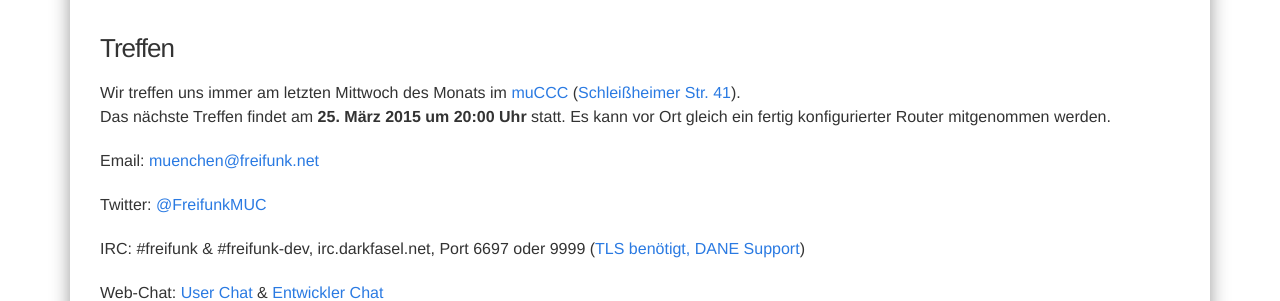
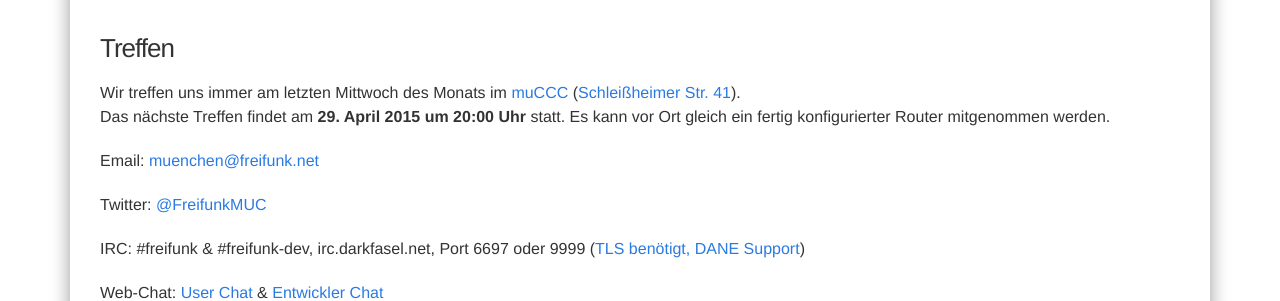
Before and after one commit to freifunkMUC/freifunkmuc.github.io, a Jekyll site: the page built from kontakt.md, in a window 1280 px wide. Shown: the part 244-545 px from the top of the page. Built offline with Jekyll 4.4.1, drawn with Linux system fonts in a browser that asks for light colours; nearby versions of some CDN libraries; a style sheet for code colours, icons or effects is not loaded.

Commit message:
Updated to April

```diff
--- a/_includes/treffen.md
+++ b/_includes/treffen.md
@@ -1,5 +1,5 @@
 ### Treffen
 
 Wir treffen uns immer am letzten Mittwoch des Monats im [muCCC](http://muc.ccc.de) ([Schleißheimer Str. 41](http://osm.org/go/0JAf0IVLh?node=2012031859)). \\
-Das nächste Treffen findet am **25. März 2015 um 20:00 Uhr** statt.
+Das nächste Treffen findet am **29. April 2015 um 20:00 Uhr** statt.
 Es kann vor Ort gleich ein fertig konfigurierter Router mitgenommen werden.
```
